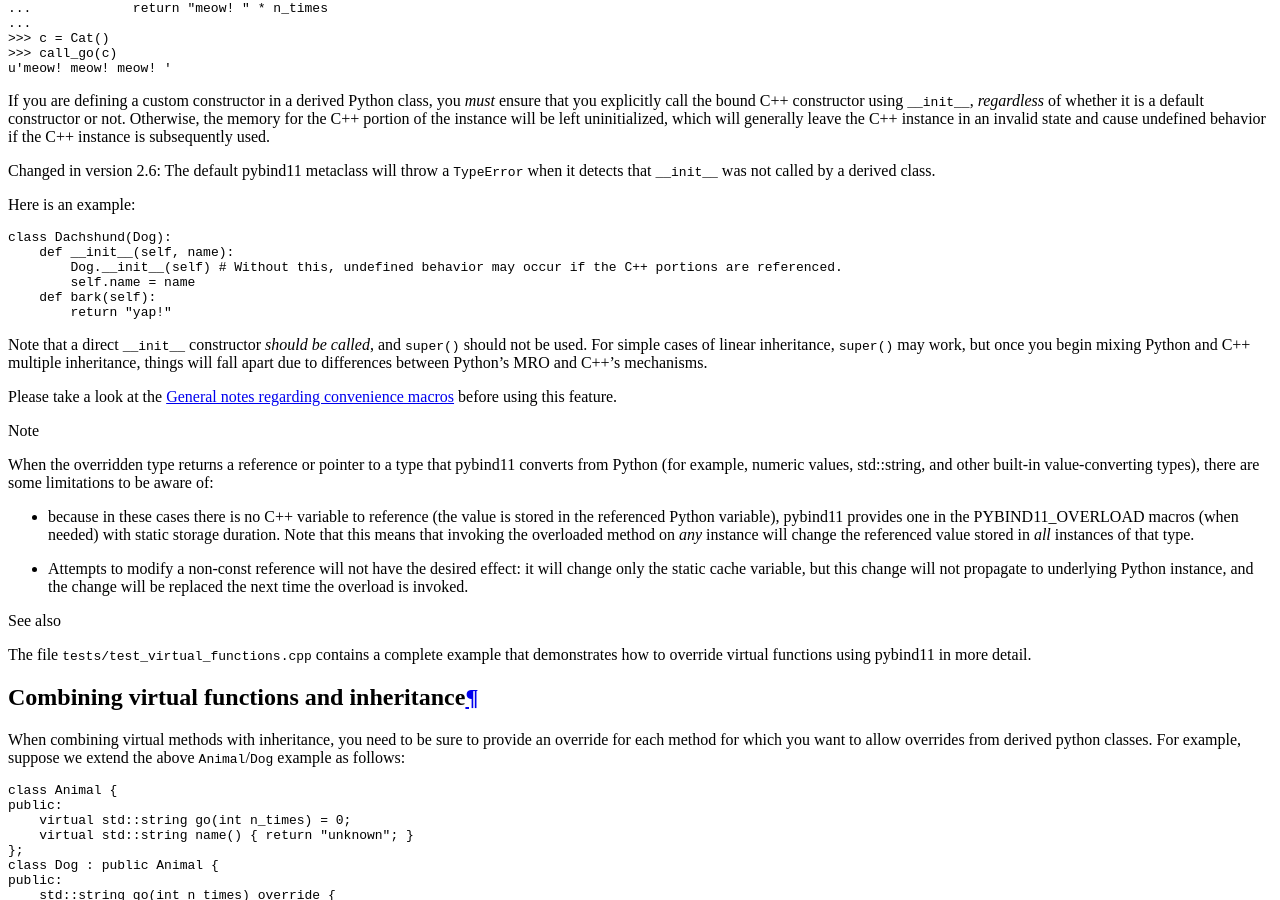
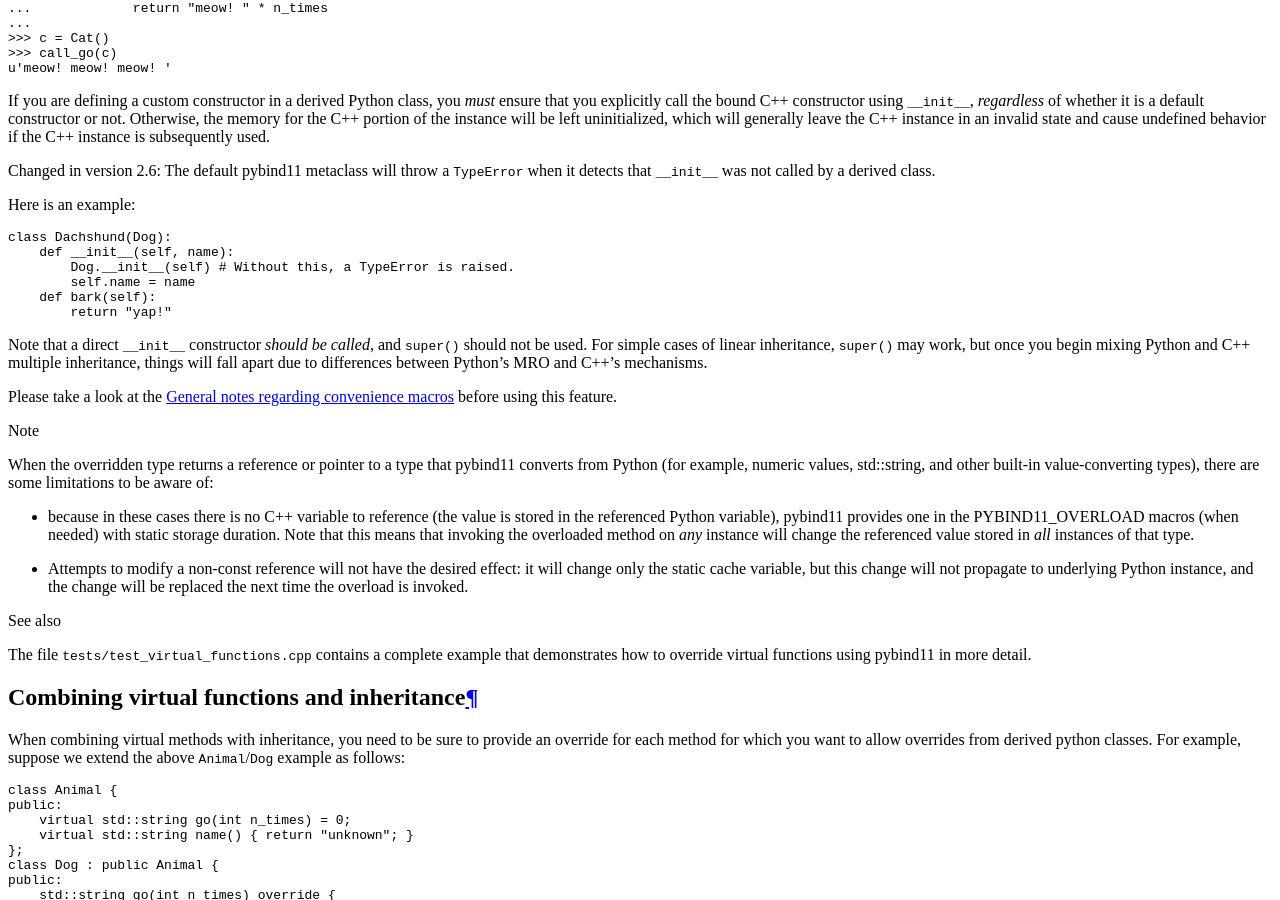
Before and after one commit to pybind/pybind11, a Sphinx documentation site: the page built from docs/advanced/classes.rst, in a window 1280 px wide and 900 px high, scrolled down 2637 px. Built offline with Sphinx 7.4.7 and the Read the Docs theme 2.0.0, drawn with Linux system fonts in a browser that asks for light colours.

Commit message:
Adapt code example in advanced/classes.rst to new handling of forgetting to call the superclass __init__ (#2429)

```diff
--- a/docs/advanced/classes.rst
+++ b/docs/advanced/classes.rst
@@ -159,7 +159,7 @@ Here is an example:
 
     class Dachshund(Dog):
         def __init__(self, name):
-            Dog.__init__(self) # Without this, undefined behavior may occur if the C++ portions are referenced.
+            Dog.__init__(self) # Without this, a TypeError is raised.
             self.name = name
         def bark(self):
             return "yap!"
```
